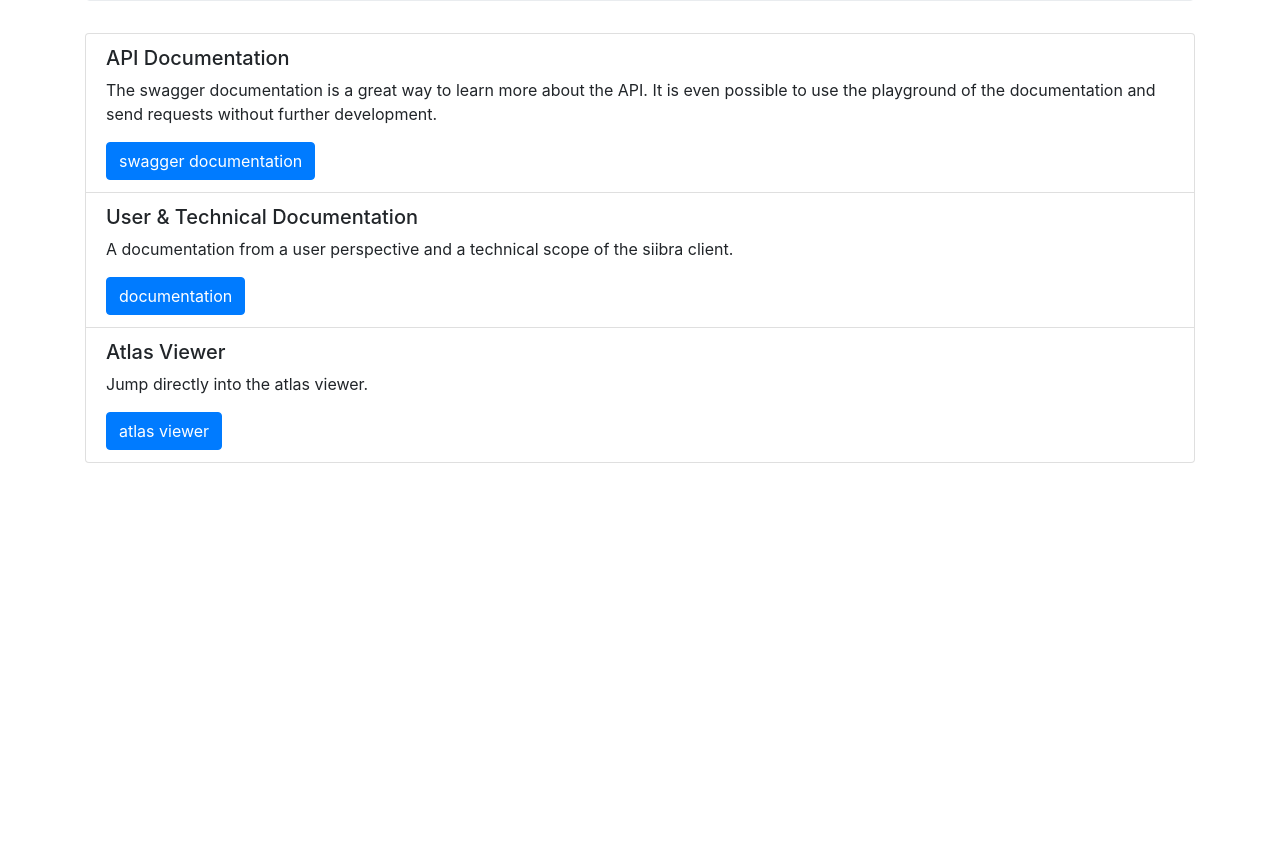
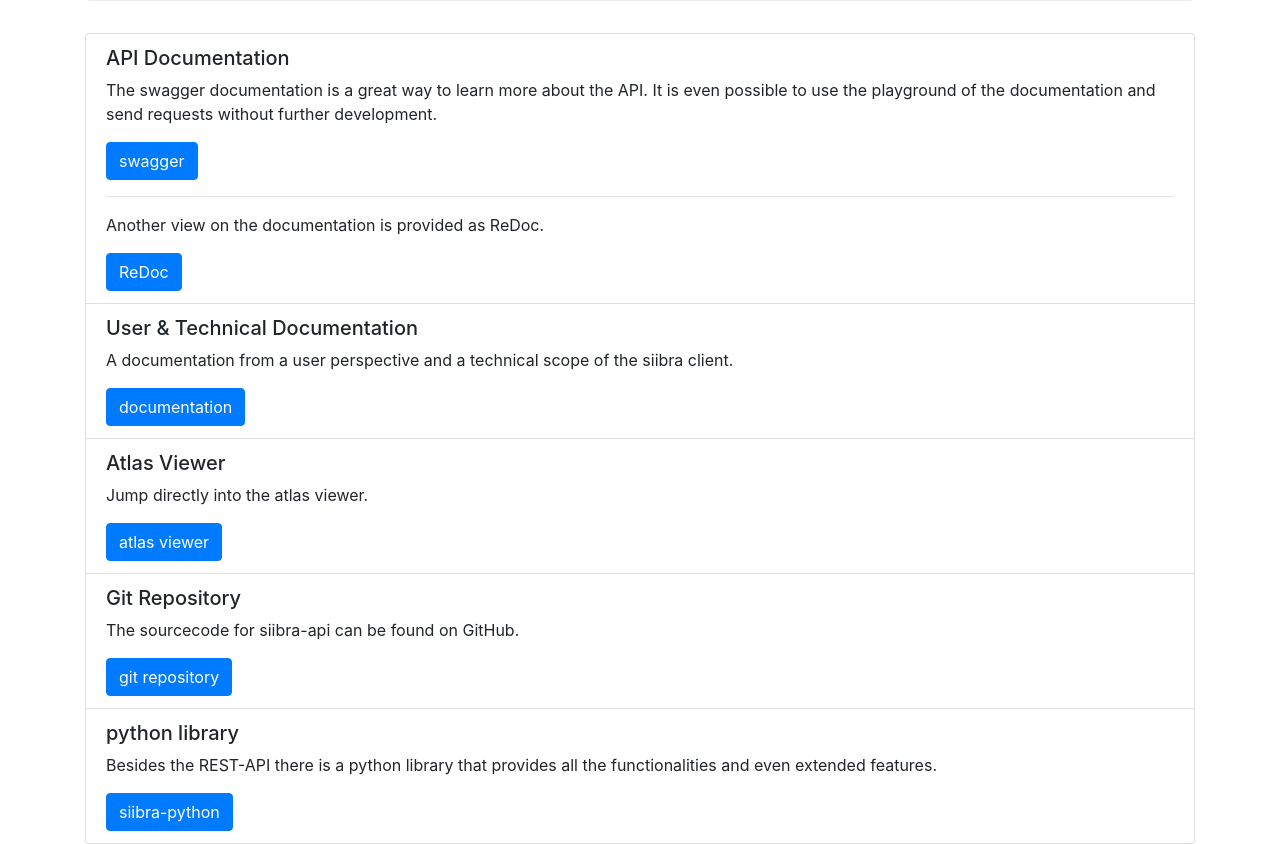
Before and after one commit to FZJ-INM1-BDA/siibra-api, a FastAPI app: template app/templates/index.html in a window 1280 px wide. Shown: the part 321-1165 px from the top of the page. Before the commit the page ends 784 px from the top, so only its background shows below. Run offline with FastAPI, Linux system fonts and the light colour scheme; the template is opened without the code that fills it, so the values that code supplies are empty; parts of the project's set-up code (start-up, migrations or seed data) failed here and were passed over; some libraries are stand-ins or nearby versions.

Commit message:
Add more information to index.html

```diff
--- a/app/templates/index.html
+++ b/app/templates/index.html
@@ -29,7 +29,12 @@
                         The swagger documentation is a great way to learn more about the API.
                         It is even possible to use the playground of the documentation and send requests without further development.
                     </p>
-                    <a href="/v1_0/docs" target="_blank" class="btn btn-primary">swagger documentation</a>
+                    <a href="/v1_0/docs" target="_blank" class="btn btn-primary">swagger</a>
+                    <hr>
+                    <p>
+                        Another view on the documentation is provided as ReDoc.
+                    </p>
+                    <a href="/v1_0/redoc" target="_blank" class="btn btn-primary">ReDoc</a>
                 </div>
             </li>
             <li class="list-group-item">
@@ -41,15 +46,6 @@
                     <a href="/doc" target="_blank" class="btn btn-primary">documentation</a>
                 </div>
             </li>
-<!--            <li class="list-group-item">-->
-<!--                <div>-->
-<!--                    <h5>EBRAINS</h5>-->
-<!--                    <p>-->
-<!--                        Learn more about EBRAINS and the tools and services it provides.-->
-<!--                    </p>-->
-<!--                    <a href="https://ebrains.eu/" target="_blank" class="btn btn-primary">ebrains</a>-->
-<!--                </div>-->
-<!--            </li>-->
             <li class="list-group-item">
                 <div>
                     <h5>Atlas Viewer</h5>
@@ -59,27 +55,27 @@
                     <a href="https://interactive-viewer.apps.hbp.eu/" target="_blank" class="btn btn-primary">atlas viewer</a>
                 </div>
             </li>
-<!--            <li class="list-group-item">-->
-<!--                <div>-->
-<!--                    <h5>Git Repository</h5>-->
-<!--                    <p>-->
-<!--                        The sourcecode is completely on GitHub.-->
-<!--                    </p>-->
-<!--                    <a href="https://github.com/HumanBrainProject/ebrains-atlascore" target="_blank" class="btn btn-primary">-->
-<!--                        git repository-->
-<!--                    </a>-->
-<!--                </div>-->
-<!--            </li>-->
-<!--            <li class="list-group-item">-->
-<!--                <div>-->
-<!--                    <h5>python library</h5>-->
-<!--                    <p>-->
-<!--                        Besides the REST-API there is a python library.-->
-<!--                        The library is mainly a wrapper for the atlascore REST-API but has also extended features.-->
-<!--                    </p>-->
-<!--                    <a href="https://pypi.org/project/ebrains-atlascore/" target="_blank" class="btn btn-primary">python library</a>-->
-<!--                </div>-->
-<!--            </li>-->
+            <li class="list-group-item">
+                <div>
+                    <h5>Git Repository</h5>
+                    <p>
+                        The sourcecode for siibra-api can be found on GitHub.
+                    </p>
+                    <a href="https://github.com/FZJ-INM1-BDA/siibra-api" target="_blank" class="btn btn-primary">
+                        git repository
+                    </a>
+                </div>
+            </li>
+            <li class="list-group-item">
+                <div>
+                    <h5>python library</h5>
+                    <p>
+                        Besides the REST-API there is a python library that provides all the functionalities and even
+                        extended features.
+                    </p>
+                    <a href="https://pypi.org/project/siibra/" target="_blank" class="btn btn-primary">siibra-python</a>
+                </div>
+            </li>
         </ul>
     </div>
 </div>
```
